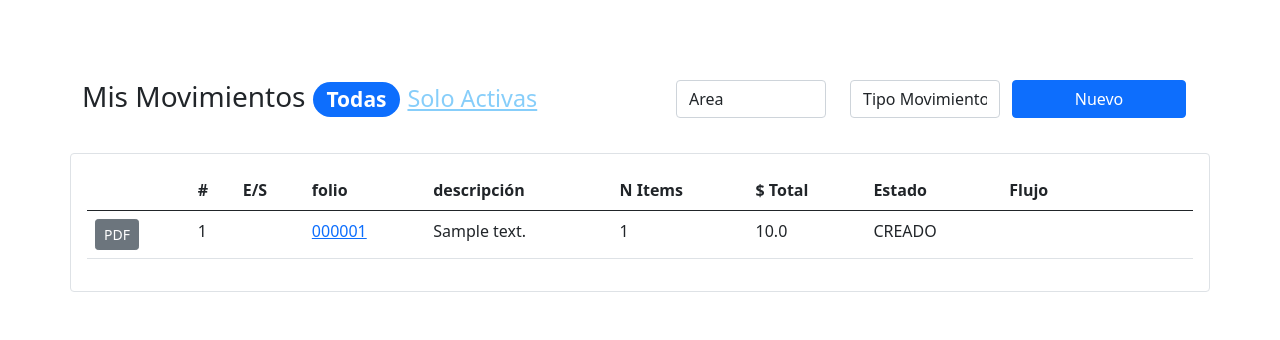
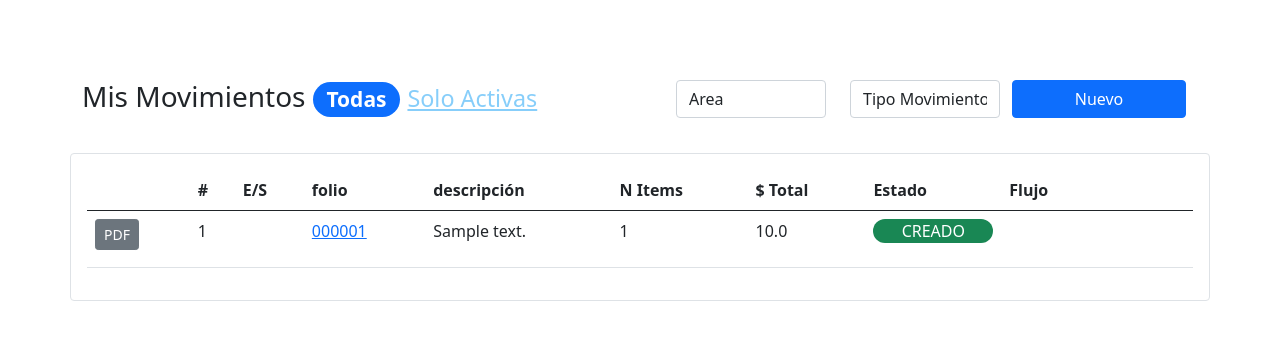
Before and after one commit to espinoza/BodegaPro, a Django app: template templates/dashboard.html in a window 1280 px wide. Shown: the top 340 px of the page. Run offline with Django 3.2, Linux system fonts and the light colour scheme; tables that the repository leaves empty hold one stand-in row (values such as "Sample post"); the template is opened without the code that fills it: values that come from a table or form of the project are taken from there, most other values are stand-ins (such as "Sample title", 1, 10 or a date in 2020); some libraries are stand-ins or nearby versions.

Commit message:
corrige formato fecha

```diff
--- a/templates/dashboard.html
+++ b/templates/dashboard.html
@@ -75,8 +75,8 @@
                     <tbody>
                         {%for encabezado in all_encabezados%}
                         {% if tipo == "activemov" %}
-                        {% if encabezado.estado != "CANCELADO" and encabezado.estado != "NO APROBADO" and encabezado.estado != "NO AUTORIZADO"%}
-                        <tr>
+                        {% if encabezado.estado != "CANCELADO" and encabezado.estado != "NO APROBADO" and encabezado.estado != "NO AUTORIZADO" and encabezado.estado != "CREADO"%}
+                        <tr class="bg-light">
                             <td scope="col-1"><a class="btn btn-sm btn-secondary" href="/pdf">PDF</a></td>
                             <td scope="col-1">{{encabezado.id}}</td>
                             <td scope="col-1">{%if encabezado.tipo_mov.name == 'ENTRADA'%} E {%elif encabezado.tipo_mov.name == 'SALIDA'%} S {%endif%}</td>
@@ -105,34 +105,34 @@
                             </td>
                             <td scope="col-1">{{encabezado.monto_autorizado}}</td>
                             {%endif%}
-                            <td>{{encabezado.estado}}</td>
+                            <td class="text-center"><p class="text-center text-white bg-success rounded-pill">{{encabezado.estado}}</p></td>
                             <td scope="col-3">
                                 <div class="container">
                                     <div class="row">
                                         <div class="col-4">
                                             {%for mov_estado in encabezado.mov_estados.all%}
                                             {%if mov_estado.estado.name == "SOLICITADO"%}
-                                            <p class=" container btn btn-sm btn-success text-white">{{mov_estado.user.name1}} <br> Solicitó <br>{{mov_estado.created_at}}</p>
+                                            <p class=" container btn btn-sm btn-success text-white">{{mov_estado.user.name1}} <br> Solicitó <br>{{mov_estado.created_at|date:"M d, Y"}}</p>
                                             {%elif mov_estado.estado.name == "CREADO"%}
-                                            <p class="container btn btn-sm border">{{mov_estado.user.name1}} <br> Creó <br>{{mov_estado.created_at}}</p>
+                                            <p class="container btn btn-sm btn-light text-dark border">{{mov_estado.user.name1}} <br> Creó <br>{{mov_estado.created_at|date:"M d, Y"}}</p>
                                             {%elif mov_estado.estado.name == "CANCELADO"%}
-                                            <p class="container  btn btn-sm border">{{mov_estado.user.name1}} <br> Canceló <br>{{mov_estado.created_at}}</p>
+                                            <p class="container  btn btn-sm btn-light text-dark border">{{mov_estado.user.name1}} <br> Canceló <br>{{mov_estado.created_at|date:"M d, Y"}}</p>
                                             {%endif%}
                                             {%endfor%}
                                         </div>
                                         <div class="col-4">
                                             {%for mov_estado in encabezado.mov_estados.all%}
                                             {%if mov_estado.estado.name == "AUTORIZADO"%}
-                                            <p class="container  btn btn-sm btn-primary text-white">{{mov_estado.user.name1}} <br> Autorizó <br>{{mov_estado.created_at}}</p>
+                                            <p class="container  btn btn-sm btn-primary text-white">{{mov_estado.user.name1}} <br> Autorizó <br>{{mov_estado.created_at|date:"M d, Y"}}</p>
                                             {%elif mov_estado.estado.name == "NO AUTORIZADO"%}
-                                            <p class="container  btn btn-sm border">{{mov_estado.user.name1}} <br> Rechazó <br>{{mov_estado.created_at}}</p>
+                                            <p class="container bg-primary btn btn-sm btn-light text-dark border">{{mov_estado.user.name1}} <br> Rechazó <br>{{mov_estado.created_at|date:"M d, Y"}}</p>
                                             {%endif%}
                                             {%endfor%}
                                         </div>
                                         <div class="col-4">
                                             {%for mov_estado in encabezado.mov_estados.all%}
                                             {%if mov_estado.estado.name == "EJECUTADO"%}
-                                            <p class="container btn btn-sm btn-warning text-white">{{mov_estado.user.name1}} <br> Ejecutó <br>{{mov_estado.created_at}}</p>
+                                            <p class="container btn btn-sm btn-warning text-white">{{mov_estado.user.name1}} <br> Ejecutó <br>{{mov_estado.created_at|date:"M d, Y"}}</p>
                                             {%endif%}
                                             {%endfor%}
                                         </div>
@@ -172,34 +172,34 @@
                             </td>
                             <td scope="col-1">{{encabezado.monto_autorizado}}</td>
                             {%endif%}
-                            <td>{{encabezado.estado}}</td>
+                            <td class="text-center"><p class="text-center text-white bg-success rounded-pill">{{encabezado.estado}}</p></td>
                             <td scope="col-3">
                                 <div class="container">
                                     <div class="row">
                                         <div class="col-4">
                                             {%for mov_estado in encabezado.mov_estados.all%}
                                             {%if mov_estado.estado.name == "SOLICITADO"%}
-                                            <p class=" container btn btn-sm btn-success text-white">{{mov_estado.user.name1}} <br> Solicitó <br>{{mov_estado.created_at}}</p>
+                                            <p class=" container btn btn-sm btn-success text-white">{{mov_estado.user.name1}} <br> Solicitó <br>{{mov_estado.created_at|date:"M d, Y"}}</p>
                                             {%elif mov_estado.estado.name == "CREADO"%}
-                                            <p class="container btn btn-sm border">{{mov_estado.user.name1}} <br> Creó <br>{{mov_estado.created_at}}</p>
+                                            <p class="container btn btn-sm btn-light text-dark border">{{mov_estado.user.name1}} <br> Creó <br>{{mov_estado.created_at|date:"M d, Y"}}</p>
                                             {%elif mov_estado.estado.name == "CANCELADO"%}
-                                            <p class="container  btn btn-sm border">{{mov_estado.user.name1}} <br> Canceló <br>{{mov_estado.created_at}}</p>
+                                            <p class="container  btn btn-sm btn-light text-dark border">{{mov_estado.user.name1}} <br> Canceló <br>{{mov_estado.created_at|date:"M d, Y"}}</p>
                                             {%endif%}
                                             {%endfor%}
                                         </div>
                                         <div class="col-4">
                                             {%for mov_estado in encabezado.mov_estados.all%}
                                             {%if mov_estado.estado.name == "AUTORIZADO"%}
-                                            <p class="container  btn btn-sm btn-primary text-white">{{mov_estado.user.name1}} <br> Autorizó <br>{{mov_estado.created_at}}</p>
+                                            <p class="container  btn btn-sm btn-primary text-white">{{mov_estado.user.name1}} <br> Autorizó <br>{{mov_estado.created_at|date:"M d, Y"}}</p>
                                             {%elif mov_estado.estado.name == "NO AUTORIZADO"%}
-                                            <p class="container  btn btn-sm border">{{mov_estado.user.name1}} <br> Rechazó <br>{{mov_estado.created_at}}</p>
+                                            <p class="container  btn btn-sm  btn-light text-dark border">{{mov_estado.user.name1}} <br> Rechazó <br>{{mov_estado.created_at|date:"M d, Y"}}</p>
                                             {%endif%}
                                             {%endfor%}
                                         </div>
                                         <div class="col-4">
                                             {%for mov_estado in encabezado.mov_estados.all%}
                                             {%if mov_estado.estado.name == "EJECUTADO"%}
-                                            <p class="container btn btn-sm btn-warning text-white">{{mov_estado.user.name1}} <br> Ejecutó <br>{{mov_estado.created_at}}</p>
+                                            <p class="container btn btn-sm btn-warning text-white">{{mov_estado.user.name1}} <br> Ejecutó <br>{{mov_estado.created_at|date:"M d, Y"}}</p>
                                             {%endif%}
                                             {%endfor%}
                                         </div>
```
